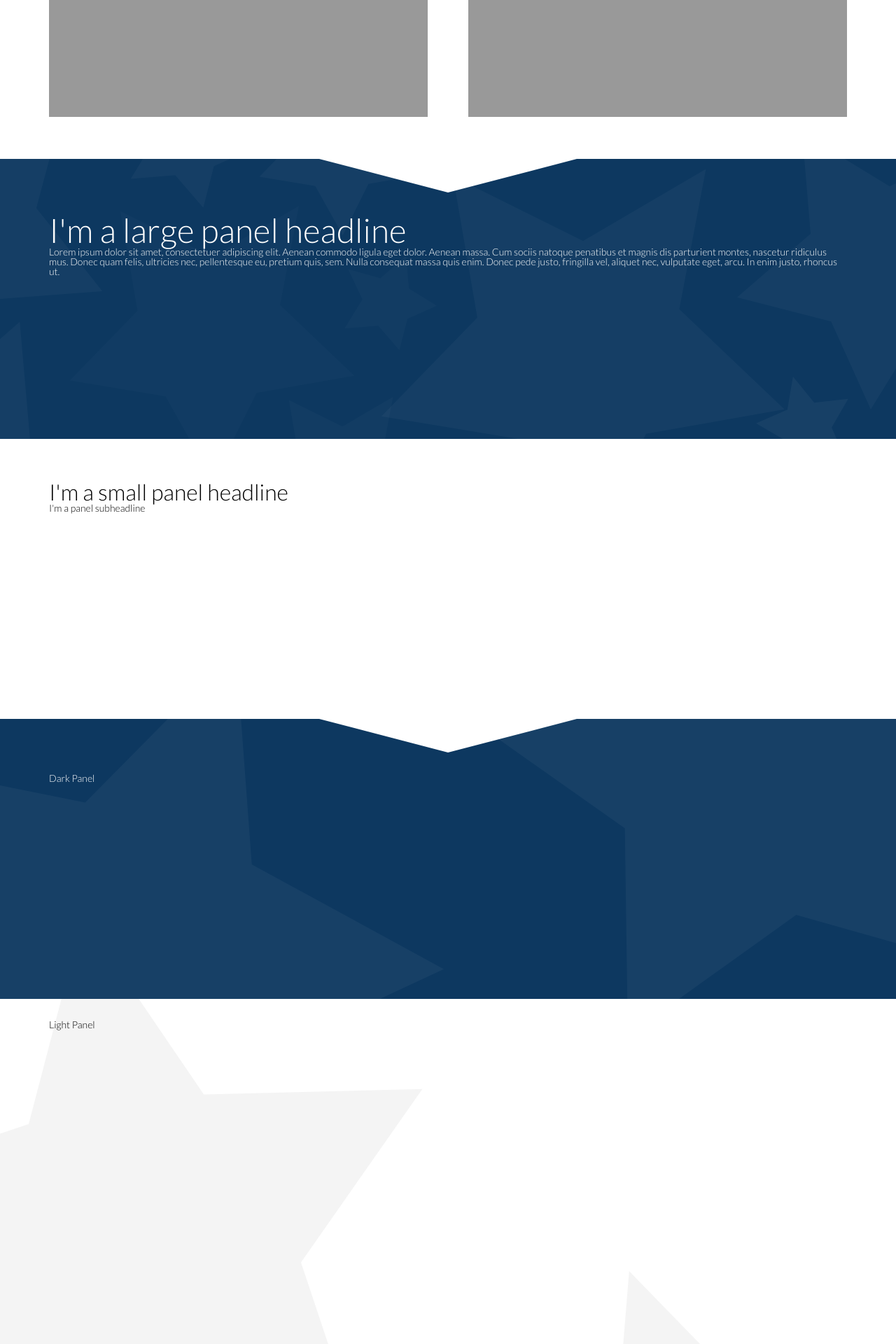
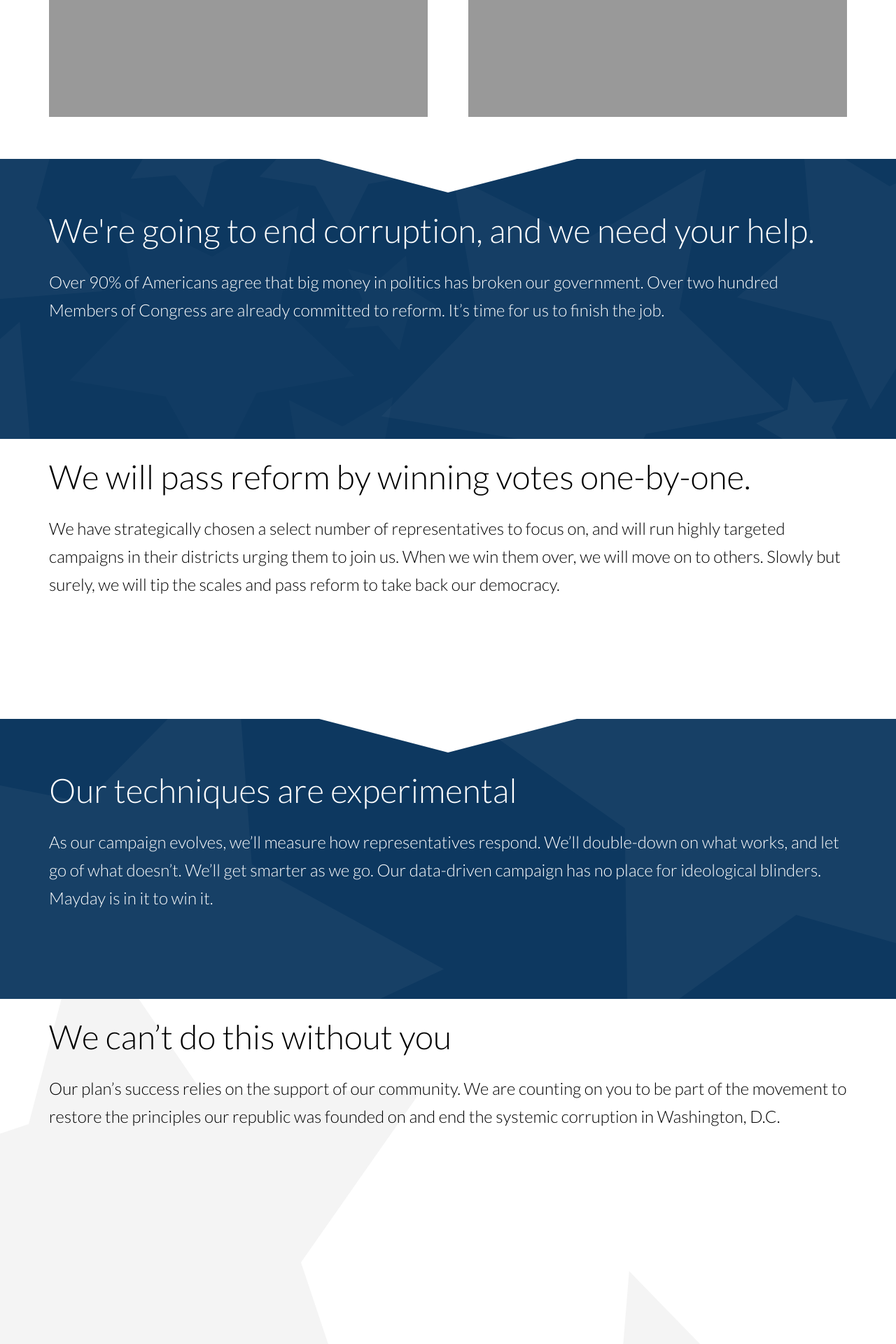
Before and after one commit to MayOneUS/mayday-2.0-frontend, a Jekyll site: the page built from index.html, in a window 1280 px wide. Shown: the part 917-2837 px from the top of the page at 70% size. Built offline with Jekyll 4.4.1, drawn with Linux system fonts in a browser that asks for light colours; nearby versions of some CDN libraries.

Commit message:
latest text

```diff
--- a/_sass/_index.scss
+++ b/_sass/_index.scss
@@ -30,6 +30,12 @@
   .panel-headline-small {
     margin-top: 30px;
     font-size: 32px;
+  }
+
+  p {
+    margin-top: 30px;
+    font-size: 24px;
+    line-height: 40px;
   }
 
   .dark-panel {
--- a/index.html
+++ b/index.html
@@ -37,19 +37,19 @@ hideFromNav: true
     <img class="bg-star" src="/images/star_white.svg">
     <div class="container">
       <div class="panel-headline-large">
-        I'm a large panel headline
+        We're going to end corruption, and we need your help.
       </div>
-      <p>Lorem ipsum dolor sit amet, consectetuer adipiscing elit. Aenean commodo ligula eget dolor. Aenean massa. Cum sociis natoque penatibus et magnis dis parturient montes, nascetur ridiculus mus. Donec quam felis, ultricies nec, pellentesque eu, pretium quis, sem. Nulla consequat massa quis enim. Donec pede justo, fringilla vel, aliquet nec, vulputate eget, arcu. In enim justo, rhoncus ut.</p>
+      <p>Over 90% of Americans agree that big money in politics has broken our government. Over two hundred Members of Congress are already committed to reform. It’s time for us to finish the job.</p>
     </div>
   </div>
   <div class="light-panel panel-three">
     <div class="container">
-      <div class="panel-headline-small">
-        I'm a small panel headline
+      <div class="panel-headline-large">
+        We will pass reform by winning votes one-by-one.
       </div>
-      <div class="panel-sub-headline">
-        I'm a panel subheadline
-      </div>
+      <p>
+        We have strategically chosen a select number of representatives to focus on, and will run highly targeted campaigns in their districts urging them to join us. When we win them over, we will move on to others. Slowly but surely, we will tip the scales and pass reform to take back our democracy.
+      </p>
     </div>
   </div>
   <div class="dark-panel panel-four">
@@ -57,9 +57,12 @@ hideFromNav: true
     <img class="bg-star" src="/images/star_white.svg">
     <img class="bg-star" src="/images/star_white.svg">
     <div class="container">
-      <div class="panel-headline">
-        Dark Panel
+      <div class="panel-headline-large">
+        Our techniques are experimental
       </div>
+      <p>
+        As our campaign evolves, we’ll measure how representatives respond. We’ll double-down on what works, and let go of what doesn’t. We’ll get smarter as we go. Our data-driven campaign has no place for ideological blinders. Mayday is in it to win it.
+      </p>
     </div>
   </div>
   <div class="light-panel panel-five">
@@ -67,9 +70,12 @@ hideFromNav: true
     <img class="bg-star" src="/images/star.svg">
     <img class="bg-star" src="/images/star.svg">
     <div class="container">
-      <div class="panel-headline">
-        Light Panel
+      <div class="panel-headline-large">
+        We can’t do this without you
       </div>
+      <p>
+        Our plan’s success relies on the support of our community. We are counting on you to be part of the movement to restore the principles our republic was founded on and end the systemic corruption in Washington, D.C.
+      </p>
     </div>
     <div class="join-form-bar">JOIN FORM</div>
   </div>
```
